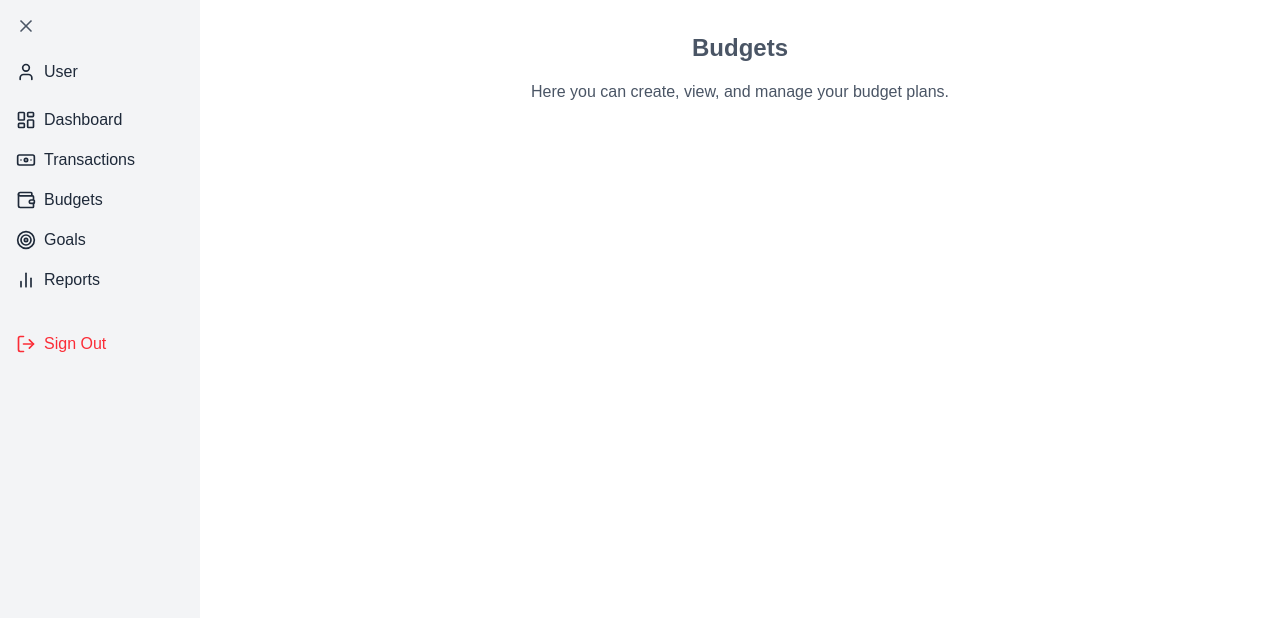
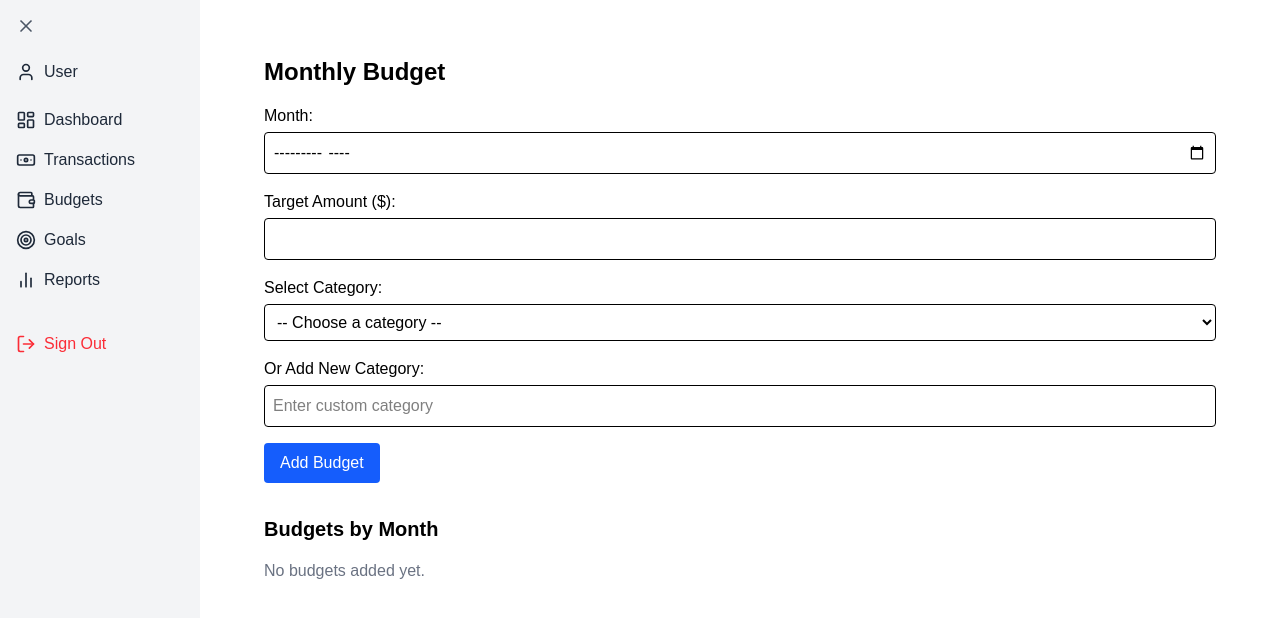
Before and after one commit to itsLucas-h/INFS803_personal-finance-tracker, a Next.js app in the folder frontend/: page /dashboard/budgets in a window 1280 px wide. Shown: the top 618 px of the page. Built offline with nearby package versions, Linux system fonts and the light colour scheme.

Commit message:
Add budgeting feature with category visualization using Recharts

```diff
--- a/frontend/package.json
+++ b/frontend/package.json
@@ -14,7 +14,8 @@
     "lucide-react": "^0.487.0",
     "next": "15.2.5",
     "react": "^19.0.0",
-    "react-dom": "^19.0.0"
+    "react-dom": "^19.0.0",
+    "recharts": "^2.15.3"
   },
   "devDependencies": {
     "@eslint/eslintrc": "^3",
--- a/frontend/src/pages/dashboard/budgets.tsx
+++ b/frontend/src/pages/dashboard/budgets.tsx
@@ -1,13 +1,260 @@
-import DashboardLayout from "@/layouts/DashboardLayout";
+import { useState, useEffect } from 'react';
+import DashboardLayout from '@/layouts/DashboardLayout';
+import {
+  BarChart,
+  Bar,
+  XAxis,
+  YAxis,
+  Tooltip,
+  ResponsiveContainer,
+} from 'recharts';
+
+interface BudgetEntry {
+  month: string;
+  amount: number;
+  category?: string;
+}
+
+// 🎨 Default category colors
+const defaultColors: Record<string, string> = {
+  Food: '#82ca9d',
+  Rent: '#8884d8',
+  Transport: '#ffc658',
+  Health: '#ff7f7f',
+  Entertainment: '#a4de6c',
+  Utilities: '#8dd1e1',
+  Savings: '#d0ed57'
+};
+
+// 🎨 Cache for dynamic colors
+const customColorMap: Record<string, string> = {};
+
+function getCategoryColor(category: string): string {
+  if (defaultColors[category]) return defaultColors[category];
+
+  if (!customColorMap[category]) {
+    const randomColor = `hsl(${Math.floor(Math.random() * 360)}, 60%, 65%)`;
+    customColorMap[category] = randomColor;
+  }
+
+  return customColorMap[category];
+}
 
 export default function BudgetsPage() {
+  const [month, setMonth] = useState('');
+  const [amount, setAmount] = useState('');
+  const [category, setCategory] = useState('');
+  const [customCategory, setCustomCategory] = useState('');
+  const [categories, setCategories] = useState<string[]>([
+    'Food',
+    'Rent',
+    'Transport',
+    'Health',
+    'Entertainment',
+    'Utilities',
+    'Savings',
+  ]);
+  const [budgets, setBudgets] = useState<BudgetEntry[]>([]);
+
+  useEffect(() => {
+    const stored = localStorage.getItem('budgets');
+    if (stored) {
+      setBudgets(JSON.parse(stored));
+    }
+  }, []);
+
+  useEffect(() => {
+    localStorage.setItem('budgets', JSON.stringify(budgets));
+  }, [budgets]);
+
+  const handleSubmit = (e: React.FormEvent) => {
+    e.preventDefault();
+
+    const chosenCategory = customCategory.trim() !== '' ? customCategory : category;
+
+    if (!chosenCategory) {
+      alert("Please select or add a category.");
+      return;
+    }
+
+    if (customCategory && !categories.includes(customCategory)) {
+      setCategories([...categories, customCategory]);
+    }
+
+    const exists = budgets.find(
+      (b) => b.month === month && b.category === chosenCategory
+    );
+    if (exists) {
+      alert(`A budget for "${chosenCategory}" in ${month} already exists.`);
+      return;
+    }
+
+    const newEntry: BudgetEntry = {
+      month,
+      amount: Math.floor(parseFloat(amount)),
+      category: chosenCategory,
+    };
+
+    setBudgets([...budgets, newEntry]);
+    setMonth('');
+    setAmount('');
+    setCategory('');
+    setCustomCategory('');
+  };
+
+  const groupBudgetsByMonth = () => {
+    const grouped: { [month: string]: BudgetEntry[] } = {};
+    budgets.forEach((entry) => {
+      if (!grouped[entry.month]) {
+        grouped[entry.month] = [];
+      }
+      grouped[entry.month].push(entry);
+    });
+    return grouped;
+  };
+
+  const groupedBudgets = groupBudgetsByMonth();
+
+  // ✅ Show only categories with budget entries
+  const chartData = Array.from(new Set(budgets.map(b => b.category)))
+    .map((cat) => {
+      const total = budgets
+        .filter((b) => b.category === cat)
+        .reduce((sum, b) => sum + b.amount, 0);
+      return { name: cat!, amount: total };
+    })
+    .filter(data => data.amount > 0); // ensures no empty bars
+
   return (
     <DashboardLayout>
-      <div className="flex flex-col items-center text-center space-y-4">
-        <h1 className="text-gray-600 text-2xl font-bold">Budgets</h1>
-        <p className="text-gray-600">
-          Here you can create, view, and manage your budget plans.
-        </p>
+      <div className="bg-white text-black min-h-screen px-8 py-6">
+        <h1 className="text-2xl font-bold mb-4">Monthly Budget</h1>
+
+        <form onSubmit={handleSubmit} className="space-y-4 mb-8">
+          <div>
+            <label className="block mb-1 font-medium">Month:</label>
+            <input
+              type="month"
+              value={month}
+              onChange={(e) => setMonth(e.target.value)}
+              required
+              className="border p-2 rounded w-full"
+            />
+          </div>
+
+          <div>
+            <label className="block mb-1 font-medium">Target Amount ($):</label>
+            <input
+              type="number"
+              min="0"
+              step="1"
+              value={amount}
+              onChange={(e) => setAmount(e.target.value)}
+              required
+              className="border p-2 rounded w-full"
+            />
+          </div>
+
+          <div>
+            <label className="block mb-1 font-medium">Select Category:</label>
+            <select
+              value={category}
+              onChange={(e) => setCategory(e.target.value)}
+              className="border p-2 rounded w-full"
+            >
+              <option value="">-- Choose a category --</option>
+              {categories.map((cat, idx) => (
+                <option key={idx} value={cat}>
+                  {cat}
+                </option>
+              ))}
+            </select>
+          </div>
+
+          <div>
+            <label className="block mb-1 font-medium">Or Add New Category:</label>
+            <input
+              type="text"
+              value={customCategory}
+              onChange={(e) => setCustomCategory(e.target.value)}
+              placeholder="Enter custom category"
+              className="border p-2 rounded w-full"
+            />
+          </div>
+
+          <button
+            type="submit"
+            className="bg-blue-600 hover:bg-blue-700 text-white px-4 py-2 rounded"
+          >
+            Add Budget
+          </button>
+        </form>
+
+        <div>
+          <h2 className="text-xl font-semibold mb-4">Budgets by Month</h2>
+          {Object.keys(groupedBudgets).length === 0 ? (
+            <p className="text-gray-500">No budgets added yet.</p>
+          ) : (
+            Object.entries(groupedBudgets).map(([month, entries]) => {
+              const total = entries.reduce((sum, e) => sum + e.amount, 0);
+              return (
+                <div key={month} className="mb-8 border rounded shadow-sm p-4">
+                  <h3 className="text-lg font-bold mb-2">{month}</h3>
+                  <table className="w-full border text-left">
+                    <thead className="bg-gray-100">
+                      <tr>
+                        <th className="p-2 border">Category</th>
+                        <th className="p-2 border">Amount ($)</th>
+                      </tr>
+                    </thead>
+                    <tbody>
+                      {entries.map((entry, index) => (
+                        <tr key={index}>
+                          <td className="p-2 border">{entry.category}</td>
+                          <td className="p-2 border">${entry.amount}</td>
+                        </tr>
+                      ))}
+                      <tr className="font-semibold bg-gray-50">
+                        <td className="p-2 border">Total</td>
+                        <td className="p-2 border">${total}</td>
+                      </tr>
+                    </tbody>
+                  </table>
+                </div>
+              );
+            })
+          )}
+        </div>
+
+        {/* 📊 Category Bar Chart */}
+        {chartData.length > 0 && (
+          <div className="mt-12">
+            <h2 className="text-xl font-semibold mb-2">Budget Breakdown by Category</h2>
+            <div style={{ width: '100%', height: 300 }}>
+              <ResponsiveContainer width="100%" height="100%">
+                <BarChart
+                  data={chartData}
+                  layout="vertical"
+                  margin={{ top: 20, right: 30, left: 40, bottom: 5 }}
+                >
+                  <XAxis type="number" />
+                  <YAxis dataKey="name" type="category" />
+                  <Tooltip />
+                  {chartData.map((entry) => (
+                    <Bar
+                      key={entry.name}
+                      dataKey="amount"
+                      data={[entry]}
+                      name={entry.name}
+                      fill={getCategoryColor(entry.name)}
+                      barSize={20}
+                    />
+                  ))}
+                </BarChart>
+              </ResponsiveContainer>
+            </div>
+          </div>
+        )}
       </div>
     </DashboardLayout>
   );
```
Also changed, not shown: 1 other file (tests, documents, lock files or other folders).
